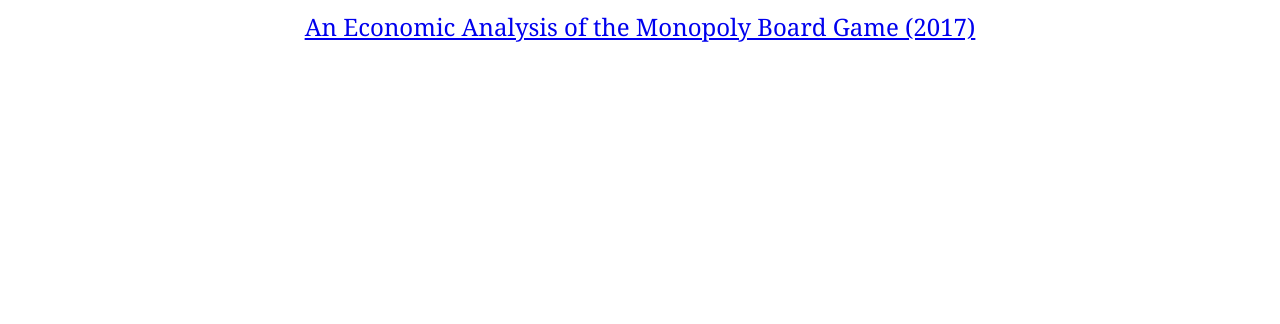
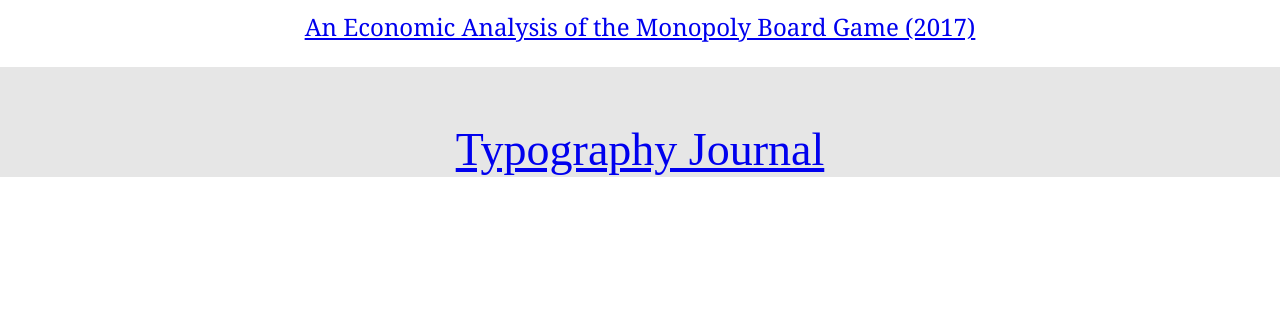
Before and after one commit to harukihill/harukihill.github.io, a plain HTML site: page index.html in a window 1280 px wide. Shown: the part 684-1008 px from the top of the page. Drawn offline with Linux system fonts and the light colour scheme.

Commit message:
Update index.html

```diff
--- a/index.html
+++ b/index.html
@@ -51,6 +51,11 @@
 					</div>
 				</div>
 			</div>
+			<div>
+				<div class='div-header'>
+					<p><a href='Type.html'>Typography Journal</a></p>
+				</div>
+			</div>
 		</div>
 	</body>
 </html>
```
